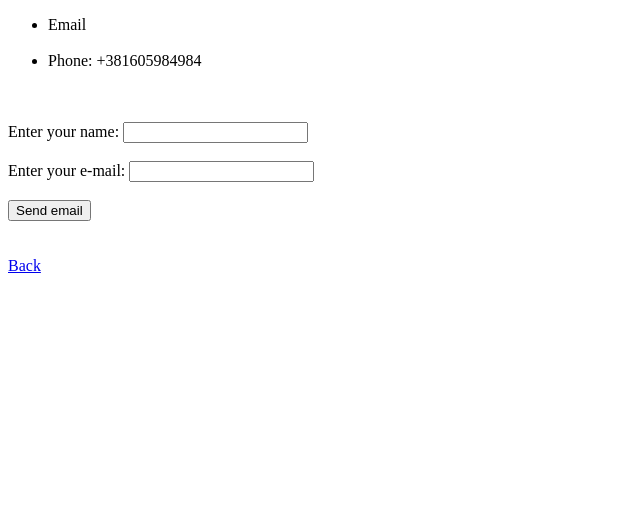
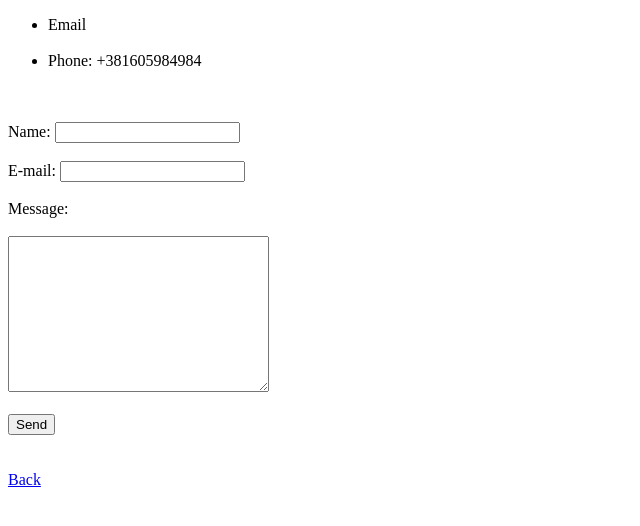
Before and after one commit to mantovic/cv, a plain HTML site: page contact.html in a window 1280 px wide. Shown: the part 100-626 px from the top of the page, without its empty margins (0-640 px from the left). Drawn offline with Linux system fonts and the light colour scheme.

Commit message:
Contact.html changed  -  mailto adjusted 20221224

```diff
--- a/contact.html
+++ b/contact.html
@@ -12,10 +12,12 @@
         <li>Phone: +381605984984</li><br>
     </ul>
     <br>
-    <form action="mailto:milos.antovic.rs@gmail.com">
-        <Label>Enter your name: </Label><Input type="text"><br><br>
-        <Label>Enter your e-mail:</Label> <Input type="email"><br><br>
-        <Input type="submit" value="Send email"><br><br>
+    <form class="" action="mailto:milos.antovic.rs@gmail.com" method="post">
+        <Label>Name: </Label><Input type="text"><br><br>
+        <Label>E-mail:</Label> <Input type="email"><br><br>
+        <label for="">Message:</label><br><br>
+        <textarea name="" cols="30" rows="10"></textarea><br><br>
+        <Input type="submit" value="Send"><br><br>
     </form>
     <br>
     <a href="index.html">Back</a>
```
